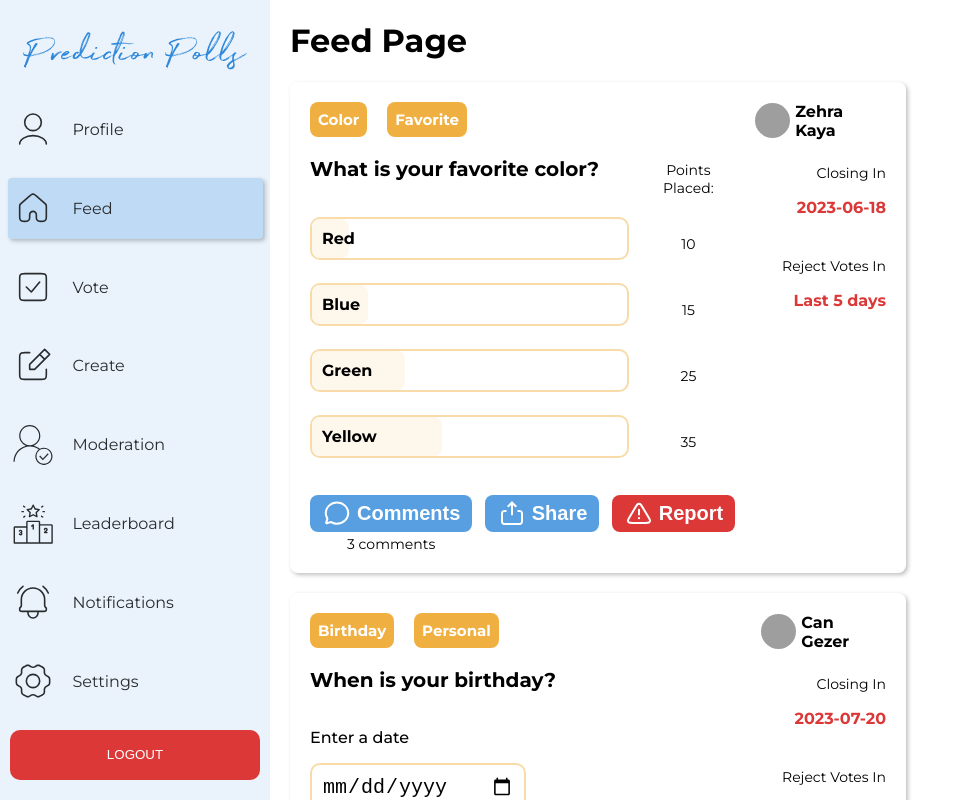
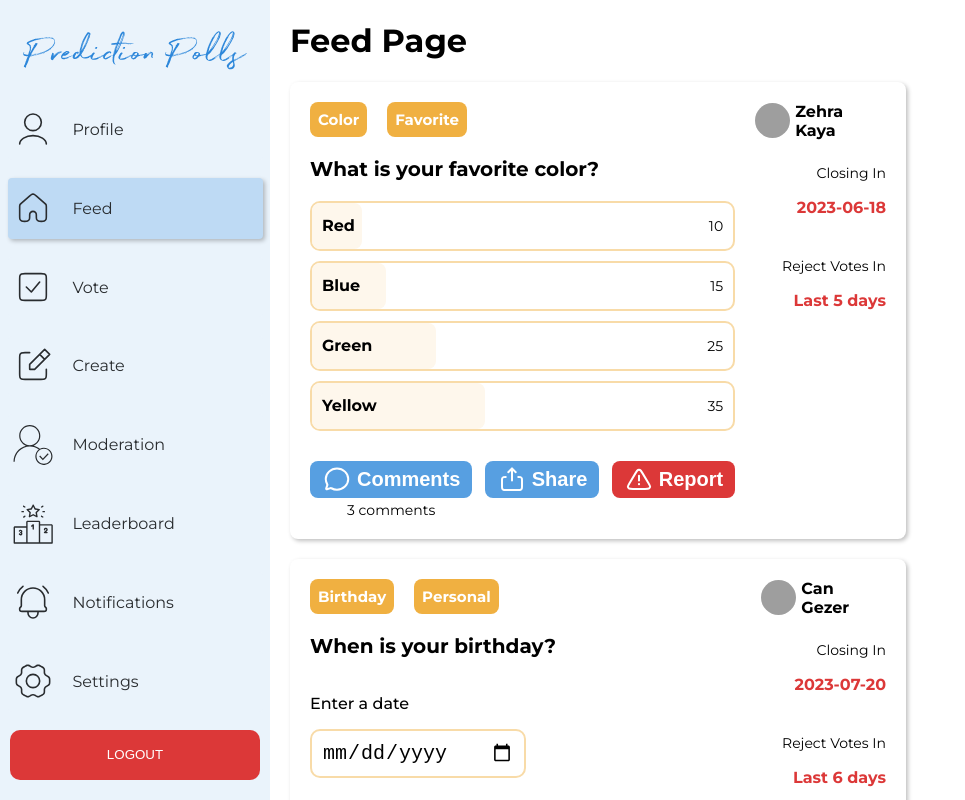
Before and after one commit to bounswe/bounswe2023group4, a React (Create React App) app in the folder prediction-polls/frontend/: page /feed in a window 1280 px wide. Shown: the top 800 px of the page, without its empty margins (0-965 px from the left). Built offline with nearby package versions, Linux system fonts and the light colour scheme; grey boxes are pictures that could not be loaded.

Commit message:
changed the point display in poll card

```diff
--- a/prediction-polls/frontend/src/Components/PollCard/index.jsx
+++ b/prediction-polls/frontend/src/Components/PollCard/index.jsx
@@ -25,13 +25,7 @@ function PollCard({ PollData }) {
           <div className={styles.question}>
             <p>{PollData.question}</p>
           </div>
-          {!PollData.isCustomPoll ? (
-            <div className={styles.pointsPlaced}>
-              <p>Points Placed:</p>
-            </div>
-          ) : (
-            ""
-          )}
+
         </div>
         {!PollData.isCustomPoll ? (
           <div className={styles.optionList}>
--- a/prediction-polls/frontend/src/Components/PollOption/PollOption.module.css
+++ b/prediction-polls/frontend/src/Components/PollOption/PollOption.module.css
@@ -1,29 +1,28 @@
 .option {
   display: flex;
+
+  width: 100%;
+}
+.optionText {
   flex-direction: row;
   justify-content: space-between;
   align-items: center;
-  width: 100%;
-  gap: 3%;
-}
-.optionText {
   border: 2px solid var(--secondary-200);
   border-radius: 10px;
   font-size: 16px;
   font-weight: 500;
-  width: 75%;
-  padding: 10px;
+  width: 100%;
+  padding: 0px 10px ;
   box-sizing: border-box;
   font-weight: 700;
   position: relative;
   cursor: pointer;
+  display: flex;
 }
 .optionPoints {
   font-size: 14px;
-  padding-top: 10px;
   font-weight: normal;
-  width: 22%;
-  text-align: center;
+  z-index: 2;
 }
 .backgroundDiv {
   position: absolute;
@@ -36,6 +35,6 @@
 }
 
 .textDiv {
-    z-index: 2;
-    position: relative;
-  }
+  z-index: 2;
+  position: relative;
+}
--- a/prediction-polls/frontend/src/Components/PollOption/index.jsx
+++ b/prediction-polls/frontend/src/Components/PollOption/index.jsx
@@ -3,14 +3,12 @@ import styles from "./PollOption.module.css";
 
 function PollOption({ widthPercentage, navigate, option, index }) {
   return (
-    <div className={styles.option} key={index}>
     <div className={styles.optionText} onClick={() => navigate("/vote")}>
       <div
         className={styles.backgroundDiv}
         style={{ width: `${widthPercentage}%` }}
       ></div>
       <div className={styles.textDiv}>{option.title}</div>
-      </div>
       <div className={styles.optionPoints}>
         <p>{option.votes}</p>
       </div>
```
Lines whose indentation alone changed are shown as unchanged.
